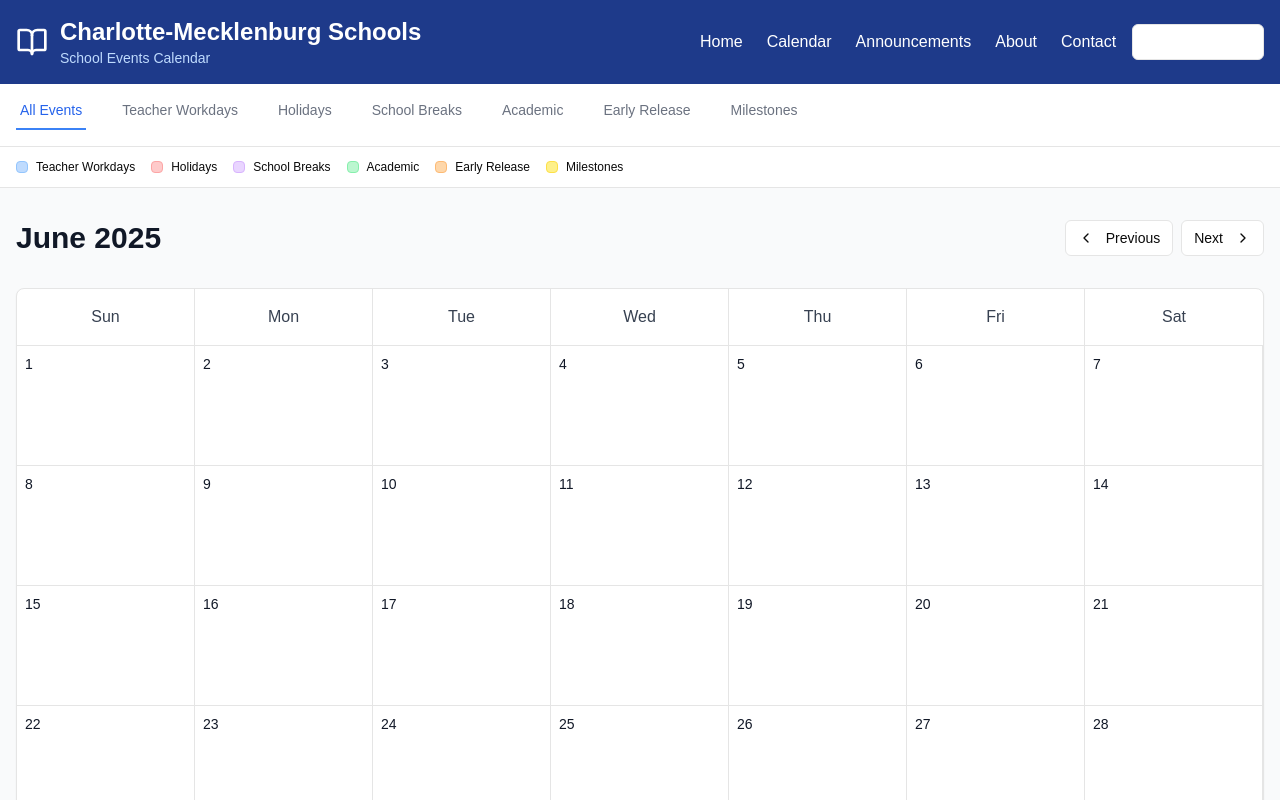
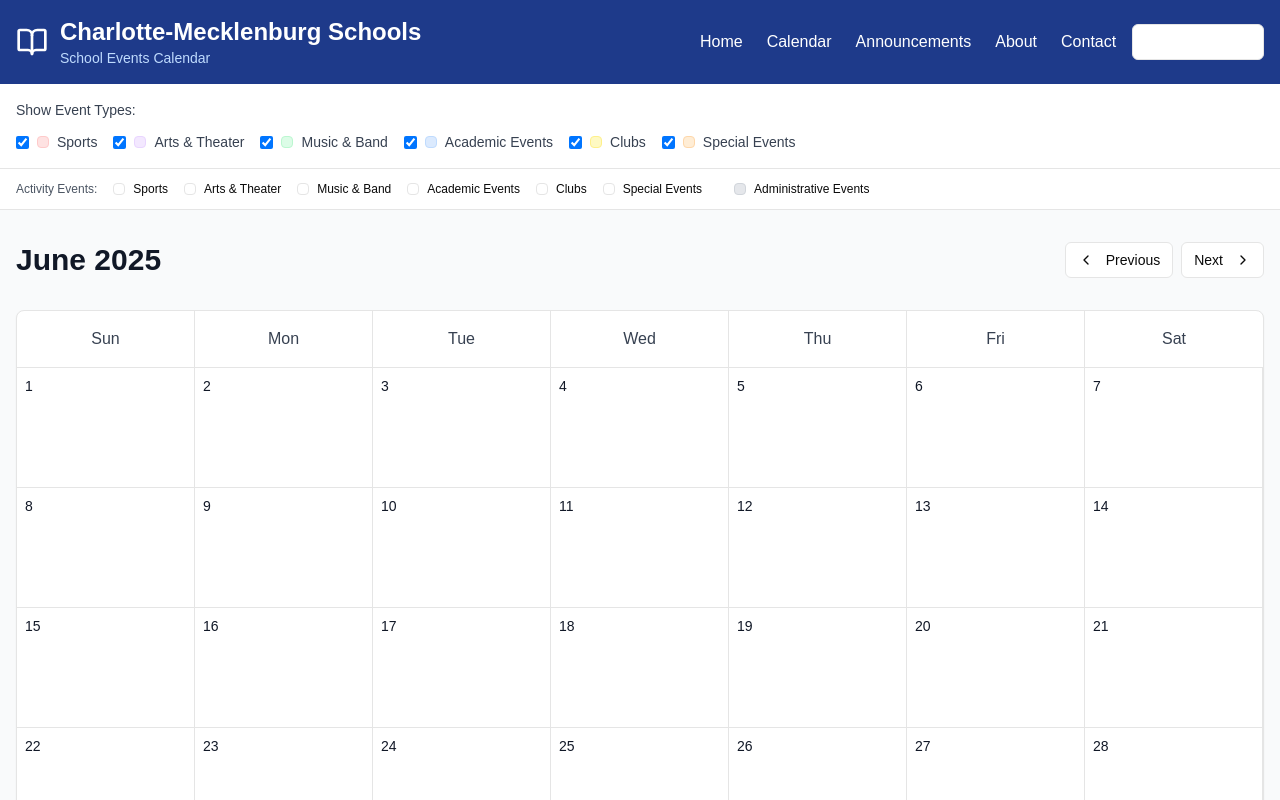
Before and after one commit to SuperSonicGodHacker/akcalendar, a Next.js app: page / in a window 1280 px wide. Shown: the top 800 px of the page. Built offline with nearby package versions, Linux system fonts and the light colour scheme.

Commit message:
feat: separate admin events from school activities
Remove color coding for admin events; reserve colors for school activities; add multi-select checkboxes for event filtering

#VERCEL_SKIP

Co-authored-by: null <176257685+SuperSonicGodHacker@users.noreply.github.com>

```diff
--- a/school-calendar.tsx
+++ b/school-calendar.tsx
@@ -9,13 +9,22 @@ import { Input } from "@/components/ui/input"
 import { Label } from "@/components/ui/label"
 
 const eventCategories = [
-  { id: "all", label: "All Events", active: true },
-  { id: "workdays", label: "Teacher Workdays", active: false },
-  { id: "holidays", label: "Holidays", active: false },
-  { id: "breaks", label: "School Breaks", active: false },
-  { id: "academic", label: "Academic", active: false },
-  { id: "early-release", label: "Early Release", active: false },
-  { id: "milestones", label: "Milestones", active: false },
+  { id: "sports", label: "Sports", checked: true, color: "bg-red-100 text-red-800 border-red-200" },
+  { id: "arts", label: "Arts & Theater", checked: true, color: "bg-purple-100 text-purple-800 border-purple-200" },
+  { id: "music", label: "Music & Band", checked: true, color: "bg-green-100 text-green-800 border-green-200" },
+  {
+    id: "academic-events",
+    label: "Academic Events",
+    checked: true,
+    color: "bg-blue-100 text-blue-800 border-blue-200",
+  },
+  { id: "clubs", label: "Clubs", checked: true, color: "bg-yellow-100 text-yellow-800 border-yellow-200" },
+  {
+    id: "special-events",
+    label: "Special Events",
+    checked: true,
+    color: "bg-orange-100 text-orange-800 border-orange-200",
+  },
 ]
 
 const eventTypeColors = {
@@ -28,50 +37,54 @@ const eventTypeColors = {
 }
 
 const events = [
-  // July 2025
+  // Administrative Events (no color coding)
   {
     date: 4,
     month: 6,
     year: 2025,
     title: "Independence Day Holiday",
-    type: "holidays",
+    type: "administrative",
+    isAdministrative: true,
   },
-
-  // August 2025
   {
     date: 18,
     month: 7,
     year: 2025,
     title: "Teacher Workday",
-    type: "workdays",
+    type: "administrative",
+    isAdministrative: true,
   },
   {
     date: 19,
     month: 7,
     year: 2025,
     title: "Teacher Workday",
-    type: "workdays",
+    type: "administrative",
+    isAdministrative: true,
   },
   {
     date: 20,
     month: 7,
     year: 2025,
     title: "Teacher Workday",
-    type: "workdays",
+    type: "administrative",
+    isAdministrative: true,
   },
   {
     date: 21,
     month: 7,
     year: 2025,
     title: "Teacher Workday",
-    type: "workdays",
+    type: "administrative",
+    isAdministrative: true,
   },
   {
     date: 22,
     month: 7,
     year: 2025,
     title: "Teacher Workday",
-    type: "workdays",
+    type: "administrative",
+    isAdministrative: true,
   },
   {
     date: 25,
@@ -79,6 +92,7 @@ const events = [
     year: 2025,
     title: "First Day of School",
     type: "milestones",
+    isAdministrative: true,
   },
 
   // September 2025
@@ -88,6 +102,7 @@ const events = [
     year: 2025,
     title: "Labor Day",
     type: "holidays",
+    isAdministrative: true,
   },
   {
     date: 9,
@@ -95,6 +110,7 @@ const events = [
     year: 2025,
     title: "Teacher Workday",
     type: "workdays",
+    isAdministrative: true,
   },
   {
     date: 23,
@@ -102,6 +118,7 @@ const events = [
     year: 2025,
     title: "Teacher Workday",
     type: "workdays",
+    isAdministrative: true,
   },
 
   // October 2025
@@ -111,6 +128,7 @@ const events = [
     year: 2025,
     title: "Teacher Workday",
     type: "workdays",
+    isAdministrative: true,
   },
   {
     date: 8,
@@ -118,6 +136,7 @@ const events = [
     year: 2025,
     title: "Early Release Day",
     type: "early-release",
+    isAdministrative: true,
   },
   {
     date: 9,
@@ -125,6 +144,7 @@ const events = [
     year: 2025,
     title: "Q1 Ends (46 days)",
     type: "academic",
+    isAdministrative: true,
   },
   {
     date: 31,
@@ -132,6 +152,7 @@ const events = [
     year: 2025,
     title: "Halloween",
     type: "holidays",
+    isAdministrative: true,
   },
 
   // November 2025
@@ -141,6 +162,7 @@ const events = [
     year: 2025,
     title: "Teacher Workday",
     type: "workdays",
+    isAdministrative: true,
   },
   {
     date: 11,
@@ -148,6 +170,7 @@ const events = [
     year: 2025,
     title: "Veterans Day",
     type: "holidays",
+    isAdministrative: true,
   },
   {
     date: 19,
@@ -155,6 +178,7 @@ const events = [
     year: 2025,
     title: "Early Release Day",
     type: "early-release",
+    isAdministrative: true,
   },
   {
     date: 26,
@@ -162,6 +186,7 @@ const events = [
     year: 2025,
     title: "Teacher Workday",
     type: "workdays",
+    isAdministrative: true,
   },
   {
     date: 27,
@@ -169,6 +194,7 @@ const events = [
     year: 2025,
     title: "Thanksgiving Break",
     type: "breaks",
+    isAdministrative: true,
   },
   {
     date: 28,
@@ -176,6 +202,7 @@ const events = [
     year: 2025,
     title: "Thanksgiving Break",
     type: "breaks",
+    isAdministrative: true,
   },
 
   // December 2025
@@ -185,6 +212,7 @@ const events = [
     year: 2025,
     title: "Winter Break Begins",
     type: "breaks",
+    isAdministrative: true,
   },
   {
     date: 23,
@@ -192,6 +220,7 @@ const events = [
     year: 2025,
     title: "Winter Break",
     type: "breaks",
+    isAdministrative: true,
   },
   {
     date: 24,
@@ -199,6 +228,7 @@ const events = [
     year: 2025,
     title: "Winter Break",
     type: "breaks",
+    isAdministrative: true,
   },
   {
     date: 25,
@@ -206,6 +236,7 @@ const events = [
     year: 2025,
     title: "Christmas Day",
     type: "holidays",
+    isAdministrative: true,
   },
   {
     date: 26,
@@ -213,6 +244,7 @@ const events = [
     year: 2025,
     title: "Winter Break",
     type: "breaks",
+    isAdministrative: true,
   },
   {
     date: 29,
@@ -220,6 +252,7 @@ const events = [
     year: 2025,
     title: "Winter Break",
     type: "breaks",
+    isAdministrative: true,
   },
   {
     date: 30,
@@ -227,6 +260,7 @@ const events = [
     year: 2025,
     title: "Winter Break",
     type: "breaks",
+    isAdministrative: true,
   },
   {
     date: 31,
@@ -234,6 +268,7 @@ const events = [
     year: 2025,
     title: "New Year's Eve",
     type: "breaks",
+    isAdministrative: true,
   },
 
   // January 2026
@@ -243,6 +278,7 @@ const events = [
     year: 2026,
     title: "New Year's Day",
     type: "holidays",
+    isAdministrative: true,
   },
   {
     date: 2,
@@ -250,6 +286,7 @@ const events = [
     year: 2026,
     title: "Winter Break",
     type: "breaks",
+    isAdministrative: true,
   },
   {
     date: 19,
@@ -257,6 +294,7 @@ const events = [
     year: 2026,
     title: "MLK Jr. Day",
     type: "holidays",
+    isAdministrative: true,
   },
   {
     date: 21,
@@ -264,6 +302,7 @@ const events = [
     year: 2026,
     title: "Q2 Ends (42 days)",
     type: "academic",
+    isAdministrative: true,
   },
   {
     date: 23,
@@ -271,6 +310,7 @@ const events = [
     year: 2026,
     title: "Teacher Workday",
     type: "workdays",
+    isAdministrative: true,
   },
 
   // February 2026
@@ -280,6 +320,7 @@ const events = [
     year: 2026,
     title: "Early Release Day",
     type: "early-release",
+    isAdministrative: true,
   },
   {
     date: 16,
@@ -287,6 +328,7 @@ const events = [
     year: 2026,
     title: "Teacher Workday",
     type: "workdays",
+    isAdministrative: true,
   },
 
   // March 2026
@@ -296,6 +338,7 @@ const events = [
     year: 2026,
     title: "Teacher Workday",
     type: "workdays",
+    isAdministrative: true,
   },
   {
     date: 20,
@@ -303,6 +346,7 @@ const events = [
     year: 2026,
     title: "Teacher Workday",
     type: "workdays",
+    isAdministrative: true,
   },
   {
     date: 27,
@@ -310,6 +354,7 @@ const events = [
     year: 2026,
     title: "Early Release Day",
     type: "early-release",
+    isAdministrative: true,
   },
 
   // April 2026
@@ -319,6 +364,7 @@ const events = [
     year: 2026,
     title: "Q3 Ends (47 days)",
     type: "academic",
+    isAdministrative: true,
   },
   {
     date: 3,
@@ -326,6 +372,7 @@ const events = [
     year: 2026,
     title: "Teacher Workday",
     type: "workdays",
+    isAdministrative: true,
   },
   {
     date: 6,
@@ -333,6 +380,7 @@ const events = [
     year: 2026,
     title: "Spring Break Begins",
     type: "breaks",
+    isAdministrative: true,
   },
   {
     date: 7,
@@ -340,6 +388,7 @@ const events = [
     year: 2026,
     title: "Spring Break",
     type: "breaks",
+    isAdministrative: true,
   },
   {
     date: 8,
@@ -347,6 +396,7 @@ const events = [
     year: 2026,
     title: "Spring Break",
     type: "breaks",
+    isAdministrative: true,
   },
   {
     date: 9,
@@ -354,6 +404,7 @@ const events = [
     year: 2026,
     title: "Spring Break",
     type: "breaks",
+    isAdministrative: true,
   },
   {
     date: 10,
@@ -361,6 +412,7 @@ const events = [
     year: 2026,
     title: "Spring Break",
     type: "breaks",
+    isAdministrative: true,
   },
   {
     date: 29,
@@ -368,6 +420,7 @@ const events = [
     year: 2026,
     title: "Early Release Day",
     type: "early-release",
+    isAdministrative: true,
   },
 
   // May 2026
@@ -377,6 +430,7 @@ const events = [
     year: 2026,
     title: "Memorial Day",
     type: "holidays",
+    isAdministrative: true,
   },
 
   // June 2026
@@ -386,6 +440,7 @@ const events = [
     year: 2026,
     title: "Last Day of School",
     type: "milestones",
+    isAdministrative: true,
   },
   {
     date: 11,
@@ -393,6 +448,7 @@ const events = [
     year: 2026,
     title: "Teacher Workday",
     type: "workdays",
+    isAdministrative: true,
   },
   {
     date: 12,
@@ -400,6 +456,56 @@ const events = [
     year: 2026,
     title: "Teacher Workday",
     type: "workdays",
+    isAdministrative: true,
+  },
+  // School Activity Events (with colors)
+  {
+    date: 5,
+    month: 8,
+    year: 2025,
+    title: "Football vs. West High",
+    type: "sports",
+    isAdministrative: false,
+  },
+  {
+    date: 12,
+    month: 8,
+    year: 2025,
+    title: "Fall Play Auditions",
+    type: "arts",
+    isAdministrative: false,
+  },
+  {
+    date: 15,
+    month: 8,
+    year: 2025,
+    title: "Band Concert",
+    type: "music",
+    isAdministrative: false,
+  },
+  {
+    date: 20,
+    month: 8,
+    year: 2025,
+    title: "Science Fair",
+    type: "academic-events",
+    isAdministrative: false,
+  },
+  {
+    date: 25,
+    month: 8,
+    year: 2025,
+    title: "Chess Club Meeting",
+    type: "clubs",
+    isAdministrative: false,
+  },
+  {
+    date: 30,
+    month: 8,
+    year: 2025,
+    title: "Homecoming Dance",
+    type: "special-events",
+    isAdministrative: false,
   },
 ]
 
@@ -411,6 +517,14 @@ export default function Component() {
   const [isLoggedIn, setIsLoggedIn] = useState(false)
   const [showLogin, setShowLogin] = useState(false)
   const [loginCredentials, setLoginCredentials] = useState({ username: "", password: "" })
+  const [selectedCategories, setSelectedCategories] = useState([
+    "sports",
+    "arts",
+    "music",
+    "academic-events",
+    "clubs",
+    "special-events",
+  ])
 
   const monthNames = [
     "January",
@@ -565,16 +679,17 @@ export default function Component() {
   }
 
   const getEventsForDate = (date: number) => {
-    const filteredEvents = events.filter(
+    const allEvents = events.filter(
       (event) =>
         event.date === date && event.month === currentDate.getMonth() && event.year === currentDate.getFullYear(),
     )
 
-    if (activeCategory === "all") {
-      return filteredEvents
+    return allEvents.filter((event) => {
+      if (event.isAdministrative) {
+        return true // Always show administrative events
       }
-
-    return filteredEvents.filter((event) => event.type === activeCategory)
+      return selectedCategories.includes(event.type)
+    })
   }
 
   return (
@@ -669,51 +784,48 @@ export default function Component() {
       {/* Category Navigation */}
       <div className="bg-white border-b">
         <div className="container mx-auto px-4">
-          <div className="flex space-x-8 overflow-x-auto py-4">
+          <div className="py-4">
+            <h3 className="text-sm font-medium text-gray-700 mb-3">Show Event Types:</h3>
+            <div className="flex flex-wrap gap-4">
               {eventCategories.map((category) => (
-              <button
-                key={category.id}
-                onClick={() => setActiveCategory(category.id)}
-                className={`whitespace-nowrap pb-2 px-1 border-b-2 font-medium text-sm transition-colors ${
-                  activeCategory === category.id
-                    ? "border-blue-500 text-blue-600"
-                    : "border-transparent text-gray-500 hover:text-gray-700 hover:border-gray-300"
-                }`}
-              >
-                {category.label}
-              </button>
+                <label key={category.id} className="flex items-center space-x-2 cursor-pointer">
+                  <input
+                    type="checkbox"
+                    checked={selectedCategories.includes(category.id)}
+                    onChange={(e) => {
+                      if (e.target.checked) {
+                        setSelectedCategories((prev) => [...prev, category.id])
+                      } else {
+                        setSelectedCategories((prev) => prev.filter((id) => id !== category.id))
+                      }
+                    }}
+                    className="rounded border-gray-300 text-blue-600 focus:ring-blue-500"
+                  />
+                  <div className={`w-3 h-3 rounded border ${category.color}`}></div>
+                  <span className="text-sm font-medium text-gray-700">{category.label}</span>
+                </label>
               ))}
             </div>
           </div>
         </div>
+      </div>
 
-      {/* Color Legend */}
+      {/* Activity Event Legend */}
       <div className="bg-white border-b">
         <div className="container mx-auto px-4 py-3">
           <div className="flex flex-wrap gap-4 text-xs">
-            <div className="flex items-center space-x-2">
-              <div className="w-3 h-3 bg-blue-200 border border-blue-300 rounded"></div>
-              <span>Teacher Workdays</span>
+            <span className="font-medium text-gray-600">Activity Events:</span>
+            {eventCategories.map((category) => (
+              <div key={category.id} className="flex items-center space-x-2">
+                <div
+                  className={`w-3 h-3 rounded border ${category.color.split(" ")[0]}-200 border-${category.color.split(" ")[0]}-300`}
+                ></div>
+                <span>{category.label}</span>
               </div>
-            <div className="flex items-center space-x-2">
-              <div className="w-3 h-3 bg-red-200 border border-red-300 rounded"></div>
-              <span>Holidays</span>
-            </div>
-            <div className="flex items-center space-x-2">
-              <div className="w-3 h-3 bg-purple-200 border border-purple-300 rounded"></div>
-              <span>School Breaks</span>
-            </div>
-            <div className="flex items-center space-x-2">
-              <div className="w-3 h-3 bg-green-200 border border-green-300 rounded"></div>
-              <span>Academic</span>
-            </div>
-            <div className="flex items-center space-x-2">
-              <div className="w-3 h-3 bg-orange-200 border border-orange-300 rounded"></div>
-              <span>Early Release</span>
-            </div>
-            <div className="flex items-center space-x-2">
-              <div className="w-3 h-3 bg-yellow-200 border border-yellow-300 rounded"></div>
-              <span>Milestones</span>
+            ))}
+            <div className="flex items-center space-x-2 ml-4">
+              <div className="w-3 h-3 bg-gray-200 border border-gray-300 rounded"></div>
+              <span>Administrative Events</span>
             </div>
           </div>
         </div>
@@ -782,11 +894,17 @@ export default function Component() {
                   </div>
                   <div className="space-y-1">
                     {day.isCurrentMonth &&
-                      getEventsForDate(day.date).map((event, eventIndex) => (
+                      getEventsForDate(day.date).map((event, eventIndex) => {
+                        const eventCategory = eventCategories.find((cat) => cat.id === event.type)
+                        const eventColor = event.isAdministrative
+                          ? "bg-gray-100 text-gray-800 border-gray-200"
+                          : eventCategory?.color || "bg-gray-100 text-gray-800 border-gray-200"
+
+                        return (
                           <div key={eventIndex} className="relative group">
                             <Badge
                               variant="secondary"
-                            className={`text-xs px-2 py-1 block w-full text-left ${eventTypeColors[event.type]} border`}
+                              className={`text-xs px-2 py-1 block w-full text-left ${eventColor} border`}
                             >
                               {event.title}
                             </Badge>
@@ -800,7 +918,8 @@ export default function Component() {
                               </Button>
                             )}
                           </div>
-                      ))}
+                        )
+                      })}
                   </div>
                 </div>
               )
```
Lines whose indentation alone changed are shown as unchanged.
